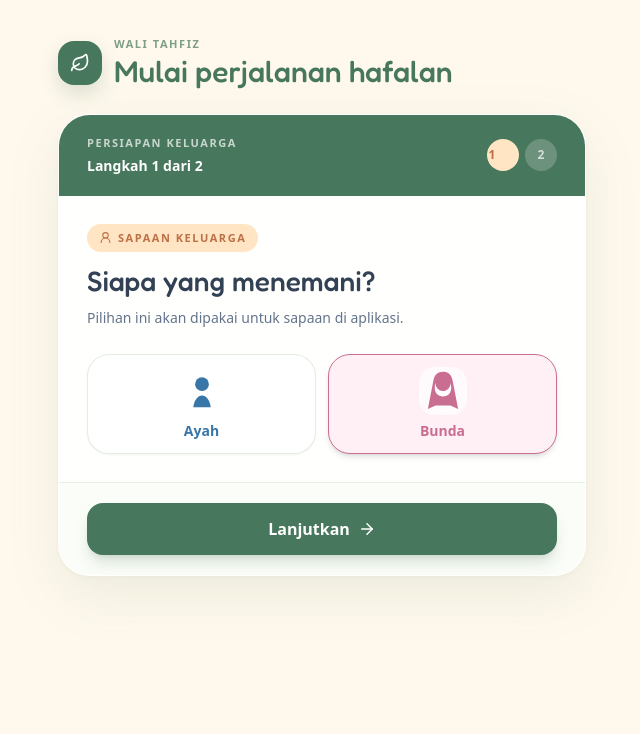
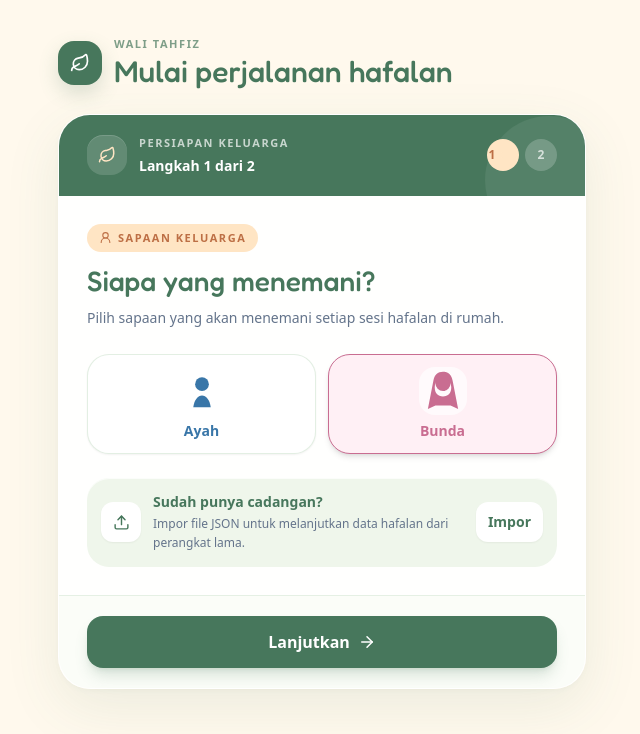
Before and after one commit to kurniawan2805/wali-tahfiz-hackanton, a React (Vite) app: page / in a window 1280 px wide. Shown: the top 734 px of the page, without its empty margins (318-958 px from the left). Built offline with nearby package versions, Linux system fonts and the light colour scheme.

Commit message:
feat(onboarding): polish setup flow

```diff
--- a/src/App.jsx
+++ b/src/App.jsx
@@ -1,5 +1,5 @@
 import { lazy, Suspense, useEffect, useRef, useState } from 'react'
-import { ArrowLeft, ArrowRight, Baby, Bot, CalendarDays, Check, ChevronDown, CircleCheck, Clock3, Headphones, Leaf, Pause, Play, Plus, RotateCcw, Search, Send, Settings, Shuffle, SkipBack, SkipForward, SlidersHorizontal, Sparkles, Trash2, UserRound, Volume2, X } from 'lucide-react'
+import { ArrowLeft, ArrowRight, Baby, Bot, CalendarDays, Check, ChevronDown, CircleCheck, Clock3, Headphones, Leaf, Pause, Play, Plus, RotateCcw, Search, Send, Settings, Shuffle, SkipBack, SkipForward, SlidersHorizontal, Sparkles, Trash2, Upload, UserRound, Volume2, X } from 'lucide-react'
 import { clearAllData, createBackup, db, getProfile, getQuranRange, getQuranRepeat, getTargetsForDay, getTargetsForMemory, hasLegacyStorage, migrateLegacyStorage, normalizeFamilyProfile, restoreBackup, saveProfile, saveQuranRange, saveQuranRepeat } from './db'
 import { createCoachCheckin, isPersonalAdvice, readinessForCondition } from './coachCheckin'
 import { createScheduledMemory, getReviewRecommendations, hasReviewTargetForToday, isCreatedToday, localDateKey, reviewDueLabel, scheduleReviewResult } from './reviewSchedule'
@@ -190,9 +190,12 @@ function OnboardingShell({ step, children, footer }) {
       <PageHeader title="Mulai perjalanan hafalan"/>
       <section className="glass-card onboarding-card">
         <div className="onboarding-hero">
-          <div>
-            <p className="text-[11px] font-bold uppercase tracking-[.14em] text-white/70">Persiapan keluarga</p>
-            <p className="mt-1 text-sm font-semibold text-white">Langkah {step} dari 2</p>
+          <div className="onboarding-hero-copy">
+            <span className="onboarding-hero-mark" aria-hidden="true"><Leaf size={18}/></span>
+            <div>
+              <p className="text-[11px] font-bold uppercase tracking-[.14em] text-white/70">Persiapan keluarga</p>
+              <p className="mt-1 text-sm font-semibold text-white">Langkah {step} dari 2</p>
+            </div>
           </div>
           <ol className="onboarding-progress" aria-label={`Kemajuan onboarding: langkah ${step} dari 2`}>
             {progress.map((item) => <li key={item} className={item <= step ? 'onboarding-progress-item-active' : ''} aria-current={item === step ? 'step' : undefined}><span>{item}</span><b className="sr-only">Langkah {item}{item === step ? ', saat ini' : item < step ? ', selesai' : ''}</b></li>)}
@@ -205,11 +208,14 @@ function OnboardingShell({ step, children, footer }) {
   </main>
 }
 
-function Onboarding({ save }) {
+function Onboarding({ save, onImport }) {
   const [step, setStep] = useState(1)
   const [family, setFamily] = useState({ role: 'Bunda', children: [], activeChildId: null })
   const [child, setChild] = useState(createChild)
   const [editingChildId, setEditingChildId] = useState(null)
+  const [importStatus, setImportStatus] = useState('')
+  const [isImporting, setIsImporting] = useState(false)
+  const importInputRef = useRef(null)
   const saveChild = () => {
     if (!child.name.trim()) return
     const nextChild = { ...child, name: child.name.trim() }
@@ -231,17 +237,27 @@ function Onboarding({ save }) {
     return { ...current, children, activeChildId: children.some((item) => item.id === current.activeChildId) ? current.activeChildId : children[0]?.id || null }
   })
   const finish = () => save({ id: 'family', role: family.role, children: family.children, activeChildId: family.children[0]?.id || null })
+  const importBackup = async (event) => {
+    const file = event.target.files?.[0]
+    event.target.value = ''
+    if (!file) return
+    setIsImporting(true); setImportStatus('')
+    try { await onImport(JSON.parse(await file.text())) }
+    catch (error) { setImportStatus(error instanceof Error ? error.message : 'File cadangan tidak dapat diimpor.') }
+    finally { setIsImporting(false) }
+  }
   if (step === 1) return <OnboardingShell step={step} footer={<button type="button" onClick={() => setStep(2)} className="primary-button">Lanjutkan <ArrowRight size={18} aria-hidden="true"/></button>}>
     <p className="step-label bg-peach text-terracotta"><UserRound size={13}/> SAPAAN KELUARGA</p>
     <h2 className="onboarding-heading">Siapa yang menemani?</h2>
-    <p className="onboarding-description">Pilihan ini akan dipakai untuk sapaan di aplikasi.</p>
+    <p className="onboarding-description">Pilih sapaan yang akan menemani setiap sesi hafalan di rumah.</p>
     <div className="onboarding-choice-group"><RolePicker value={family.role} onChange={(role) => setFamily((current) => ({ ...current, role }))}/></div>
+    <section className="onboarding-restore" aria-labelledby="restore-backup-title"><span className="onboarding-restore-icon" aria-hidden="true"><Upload size={17}/></span><div className="min-w-0 flex-1"><h3 id="restore-backup-title" className="font-bold text-forest">Sudah punya cadangan?</h3><p>Impor file JSON untuk melanjutkan data hafalan dari perangkat lama.</p></div><button type="button" disabled={isImporting} onClick={() => importInputRef.current?.click()} className="onboarding-restore-button disabled:cursor-wait disabled:opacity-60">{isImporting ? 'Memulihkan…' : 'Impor'}</button><input ref={importInputRef} onChange={importBackup} type="file" accept="application/json,.json" className="sr-only"/>{importStatus && <p role="status" className="onboarding-restore-status">{importStatus}</p>}</section>
   </OnboardingShell>
 
   return <OnboardingShell step={step} footer={<div className="onboarding-actions"><button type="button" onClick={() => setStep(1)} className="secondary-button onboarding-back-button"><ArrowLeft size={18}/><span className="sr-only">Kembali</span></button><button type="button" disabled={!family.children.length} onClick={finish} className="primary-button disabled:cursor-not-allowed disabled:opacity-45">Mulai bersama {family.role}<ArrowRight size={18} aria-hidden="true"/></button></div>}>
     <p className="step-label bg-sage text-forest"><Baby size={13}/> PROFIL ANAK</p>
     <h2 className="onboarding-heading">Tambahkan anak satu per satu</h2>
-    <p className="onboarding-description">Setiap anak menyimpan hafalan dan targetnya sendiri.</p>
+    <p className="onboarding-description">Setiap anak menyimpan hafalan, target, dan perkembangannya sendiri.</p>
     {family.children.length > 0 && <section className="onboarding-saved-children" aria-labelledby="saved-children-title"><p id="saved-children-title" className="onboarding-section-label">Anak yang sudah ditambahkan</p><ChildList children={family.children} activeChildId={family.activeChildId} onEdit={editChild} onRemove={removeChild}/></section>}
     <section className="onboarding-child-form" aria-labelledby="child-profile-title"><p id="child-profile-title" className="onboarding-form-title">{editingChildId ? 'Ubah profil anak' : family.children.length ? 'Tambah anak berikutnya' : 'Profil anak pertama'}</p><ChildEditor child={child} onChange={setChild} includeMemorized autoFocus={!editingChildId && family.children.length === 0}/><button type="button" disabled={!child.name.trim()} onClick={saveChild} className="secondary-button mt-5 disabled:cursor-not-allowed disabled:opacity-45"><Plus size={18}/>{editingChildId ? 'Simpan perubahan anak' : 'Simpan anak & tambah lagi'}</button></section>
   </OnboardingShell>
@@ -1541,7 +1557,7 @@ function App() {
   }
   const home = profile ? <Home profile={profile} family={family} onSelectChild={selectChild} settings={() => navigate('/settings')} audioLibrary={() => navigate('/audio')} openPractice={openPractice} openReview={openReview} autoOpenCoach={initialCoachVisitRef.current} onAutoCoachOpened={() => { initialCoachVisitRef.current = false }}/> : null
   if (!isReady) return <main className="flex min-h-screen items-center justify-center bg-cream"><p className="font-display text-xl text-forest">Menyiapkan data keluarga…</p></main>
-  if (!family || !profile) return <Onboarding save={saveFamily}/>
+  if (!family || !profile) return <Onboarding save={saveFamily} onImport={importData}/>
   if (pathname === '/settings') return <Suspense fallback={<RouteFallback/>}><LazySettingsPage family={family} save={saveFamily} back={() => navigate('/')} onExport={exportData} onImport={importData} onReset={resetData} ui={{ ChildEditor, ChildList, PageHeader, RolePicker }}/></Suspense>
   if (pathname === '/audio') return <Suspense fallback={<RouteFallback/>}><LazyQuranRangePage back={() => navigate('/')}/></Suspense>
   if (['/talaqqi', '/tikrar', '/rabt'].includes(pathname)) {
--- a/src/index.css
+++ b/src/index.css
@@ -32,7 +32,15 @@
   body { @apply min-h-screen bg-cream font-sans text-slate-700; text-wrap: pretty; background-image: radial-gradient(circle at 8% 0%, rgba(220,235,220,.65), transparent 30%), radial-gradient(circle at 95% 20%, rgba(255,229,196,.4), transparent 25%); }
   h1, h2, h3 { text-wrap: balance; }
   button, select, input { @apply focus:outline-none focus-visible:ring-4 focus-visible:ring-forest/20; }
-  [dir='rtl'] { font-family: 'Amiri Quran', 'Amiri', serif; font-weight: 400; }
+  /* Tailwind's .font-serif utility is emitted after this layer. Match it here so
+     Qur'an text always uses the embedded Qur'anic typeface, not the system serif. */
+  [dir='rtl'], .font-serif[dir='rtl'] {
+    font-family: 'Amiri Quran', 'Amiri', serif;
+    font-weight: 400;
+    font-synthesis: none;
+    font-variant-ligatures: common-ligatures contextual;
+    text-rendering: optimizeLegibility;
+  }
 }
 
 @layer components {
@@ -56,24 +64,33 @@
   .page-card-hero { @apply bg-forest px-6 py-5 text-white; }
   .onboarding-page { @apply pb-6 sm:pb-10; }
   .onboarding-card { @apply overflow-hidden; }
-  .onboarding-hero { @apply flex items-center justify-between gap-4 bg-forest px-5 py-5 text-white sm:px-7; }
+  .onboarding-hero { @apply relative flex items-center justify-between gap-4 overflow-hidden bg-forest px-5 py-5 text-white sm:px-7; }
+  .onboarding-hero::after { content: ''; @apply pointer-events-none absolute -bottom-12 -right-7 h-32 w-32 rounded-full bg-white/[.07]; }
+  .onboarding-hero-copy { @apply relative z-10 flex min-w-0 items-center gap-3; }
+  .onboarding-hero-mark { @apply flex h-10 w-10 shrink-0 items-center justify-center rounded-2xl bg-white/15 text-peach shadow-[inset_0_1px_0_rgba(255,255,255,.14)]; }
   .onboarding-progress { @apply flex shrink-0 items-center gap-1.5; }
-  .onboarding-progress li { @apply flex h-8 w-8 items-center justify-center rounded-full bg-white/20 text-xs font-bold text-white/70; }
+  .onboarding-progress li { @apply relative z-10 flex h-8 w-8 items-center justify-center rounded-full bg-white/20 text-xs font-bold text-white/70; }
   .onboarding-progress li::after { content: ''; @apply ml-1.5 h-1.5 w-4 rounded-full bg-white/20; }
   .onboarding-progress li:last-child::after { @apply hidden; }
   .onboarding-progress .onboarding-progress-item-active { @apply bg-peach text-terracotta; }
   .onboarding-progress .onboarding-progress-item-active::after { @apply bg-peach; }
   .onboarding-content { @apply p-5 sm:p-7; }
-  .onboarding-heading { @apply mt-3 font-display text-2xl leading-tight text-slate-700 sm:text-[28px]; }
+  .onboarding-heading { @apply mt-3 font-display text-2xl leading-tight text-forest sm:text-[28px]; }
   .onboarding-description { @apply mt-2 max-w-lg text-sm leading-relaxed text-slate-500; }
   .onboarding-choice-group { @apply mt-6; }
   .onboarding-section-label { @apply mb-2 text-xs font-bold uppercase tracking-[.12em] text-slate-400; }
   .onboarding-saved-children { @apply mt-6; }
-  .onboarding-child-form { @apply mt-6 border-t border-sage/70 pt-5; }
+  .onboarding-child-form { @apply mt-6 rounded-[24px] bg-[#f7faf4] p-4 sm:p-5; box-shadow: inset 0 1px 0 rgb(255 255 255 / 75%); }
   .onboarding-form-title { @apply mb-4 text-sm font-bold text-forest; }
   .onboarding-footer { @apply border-t border-sage/70 bg-[#fbfdf8] p-5 sm:px-7; }
   .onboarding-actions { @apply flex gap-3; }
   .onboarding-back-button { @apply !flex-none !px-3.5; }
+  .onboarding-restore { @apply mt-6 grid grid-cols-[auto_minmax(0,1fr)_auto] items-center gap-3 rounded-[22px] bg-[#eff6eb] p-3.5; box-shadow: inset 0 1px 0 rgb(255 255 255 / 75%); }
+  .onboarding-restore-icon { @apply flex h-10 w-10 items-center justify-center rounded-xl bg-white text-forest shadow-sm; }
+  .onboarding-restore h3 { @apply text-sm; }
+  .onboarding-restore p { @apply mt-0.5 text-xs leading-relaxed text-slate-500; }
+  .onboarding-restore-button { @apply flex min-h-10 items-center justify-center rounded-xl bg-white px-3 text-sm font-bold text-forest shadow-sm transition-[transform,background-color] duration-200 hover:bg-[#fbfdf8] active:scale-[0.96]; }
+  .onboarding-restore-status { @apply col-span-3 rounded-xl bg-white px-3 py-2 font-semibold text-terracotta; }
   .step-label { @apply inline-flex items-center gap-1.5 rounded-full px-3 py-1.5 text-[11px] font-bold tracking-[0.14em]; }
   .phase-panel { animation: phase-in 320ms cubic-bezier(0.2, 0, 0, 1); }
   .input-field { @apply w-full rounded-2xl border border-sage bg-[#fbfdf8] px-4 py-3.5 text-base font-semibold text-slate-700 placeholder:font-normal placeholder:text-slate-400; }
```
